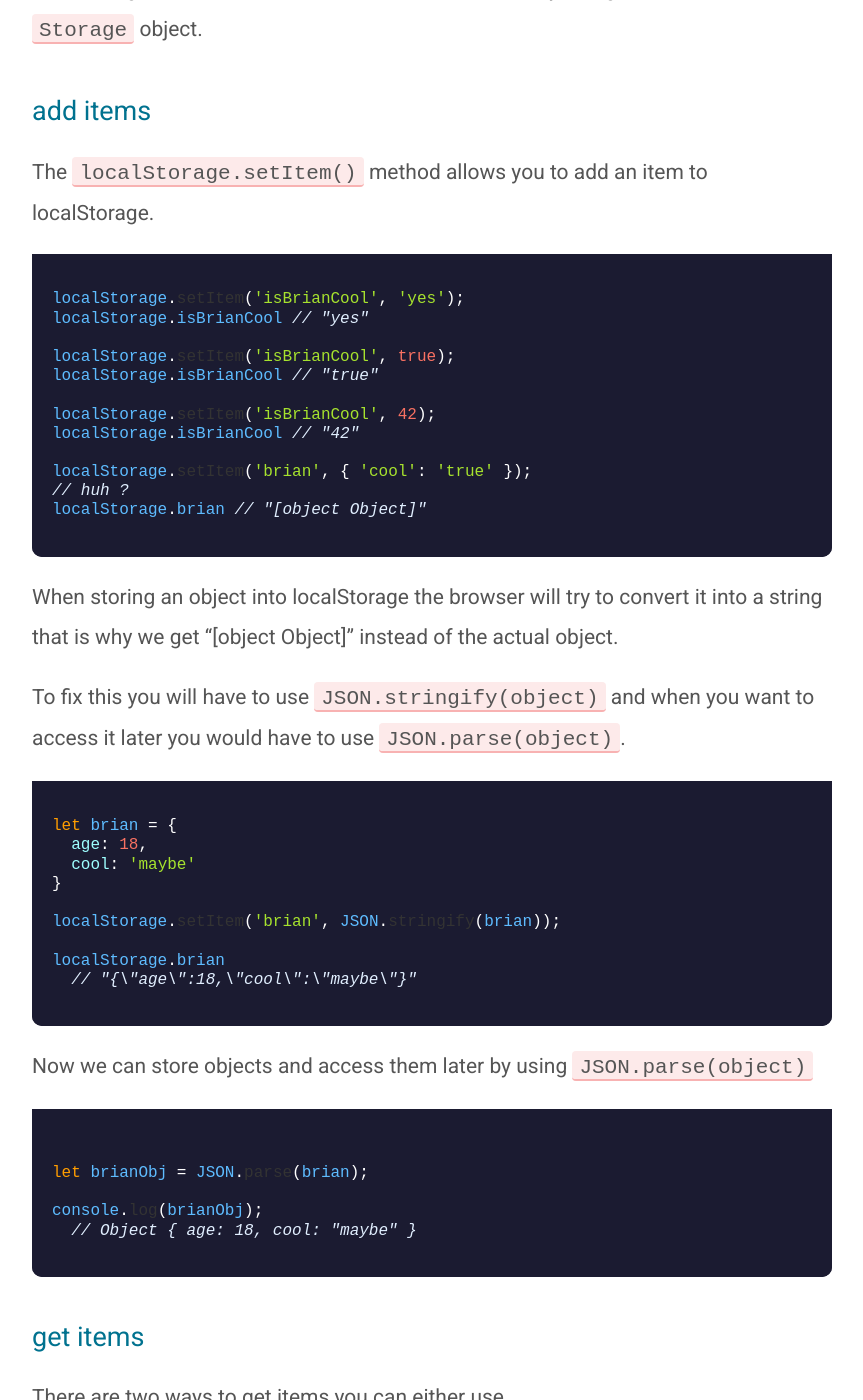
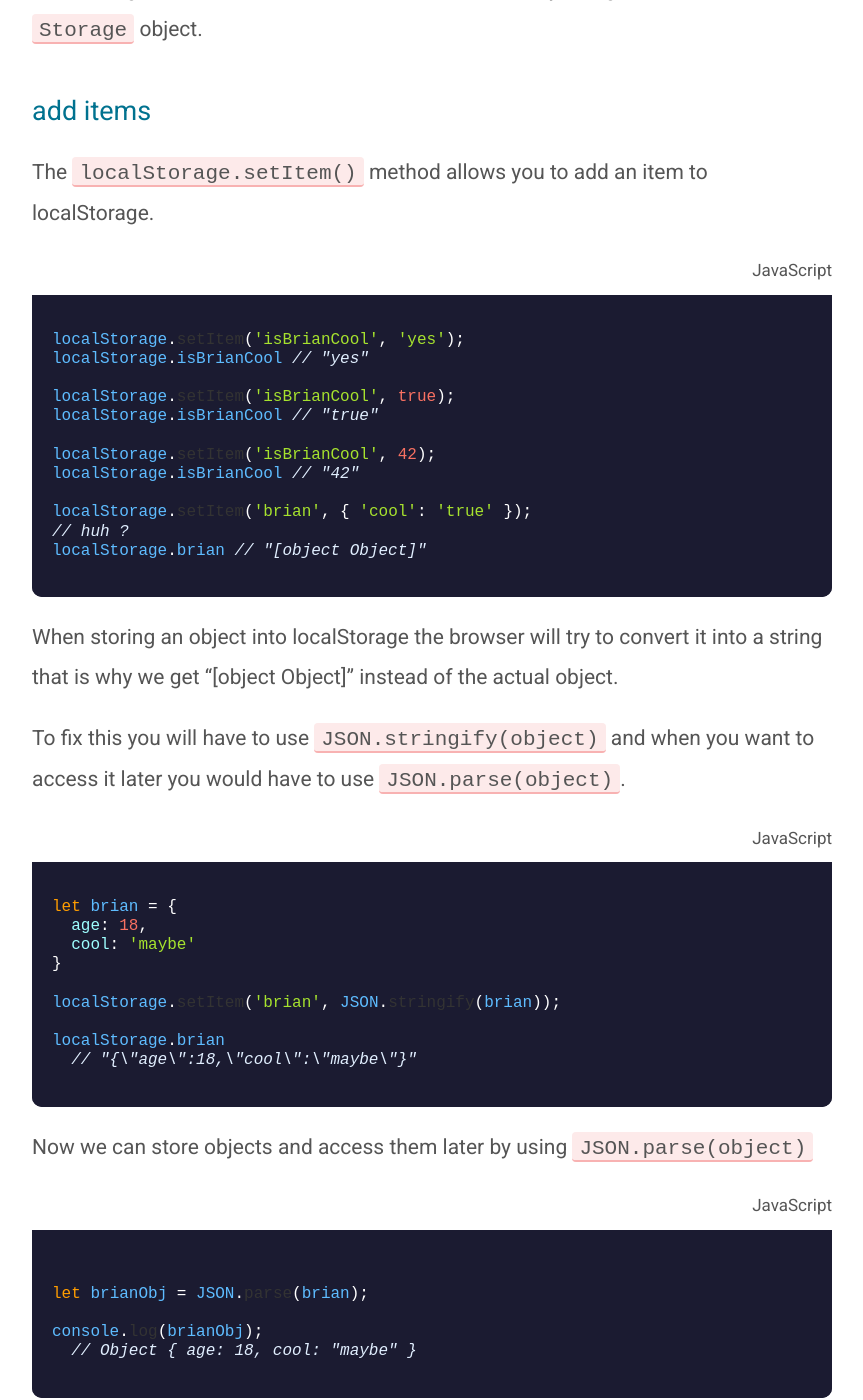
Before and after one commit to codinglead/codinglead.github.io, a Jekyll site: the page built from _posts/2019-10-02-what-is-localstorage.md, in a window 1280 px wide and 1400 px high, scrolled down 609 px. Shown: the whole window, without its empty margins (208-1071 px from the left). Built offline with Jekyll 4.4.1, drawn with Linux system fonts in a browser that asks for light colours; comment, search, counter and statistics services are not loaded; some of the changed text lies outside the part shown.

Commit message:
add technology name to code block

````diff
--- a/_posts/2019-10-02-what-is-localstorage.md
+++ b/_posts/2019-10-02-what-is-localstorage.md
@@ -20,6 +20,8 @@ localStorage uses built in methods to access and modify it. It gets them from th
 
 The <code class="highlight__code">localStorage.setItem()</code> method allows you to add an item to localStorage.
 
+<p class="highlight__file-desc">JavaScript</p>
+
 ```javascript
 localStorage.setItem('isBrianCool', 'yes');
 localStorage.isBrianCool // "yes"
@@ -39,6 +41,7 @@ When storing an object into localStorage the browser will try to convert it into
 
 To fix this you will have to use <code class="highlight__code">JSON.stringify(object)</code> and when you want to access it later you would have to use <code class="highlight__code">JSON.parse(object)</code>.
 
+<p class="highlight__file-desc">JavaScript</p>
 
 ```javascript
 let brian = {
@@ -54,6 +57,8 @@ localStorage.brian
 
 Now we can store objects and access them later by using <code class="highlight__code">JSON.parse(object)</code>
 
+<p class="highlight__file-desc">JavaScript</p>
+
 ```javascript
 
 let brianObj = JSON.parse(brian);
@@ -65,6 +70,8 @@ console.log(brianObj);
 ### get items
 
 There are two ways to get items you can either use <code class="highlight__code">localStorage.getItem(item)</code> method or access it how you would normally access an object with a key.
+
+<p class="highlight__file-desc">JavaScript</p>
 
 ```javascript
 // storing the value yes inside the property brianIsCool
@@ -82,6 +89,9 @@ localStorage.getItem('brianIsCool');
 
 Items are removed by using the method <code class="highlight__code">localStorage.removeItem(item)</code>.
 
+
+<p class="highlight__file-desc">JavaScript</p>
+
 ```javascript
 // storing the value yes inside the property youAreCool
 localStorage.setItem('youAreCool', 'yes');
@@ -96,6 +106,8 @@ localStorage
 ### remove all items
 
 If you want to clear localStorage you can use <code class="highlight__code">localStorage.clear()</code> method.
+
+<p class="highlight__file-desc">JavaScript</p>
 
 ```javascript
 
````
